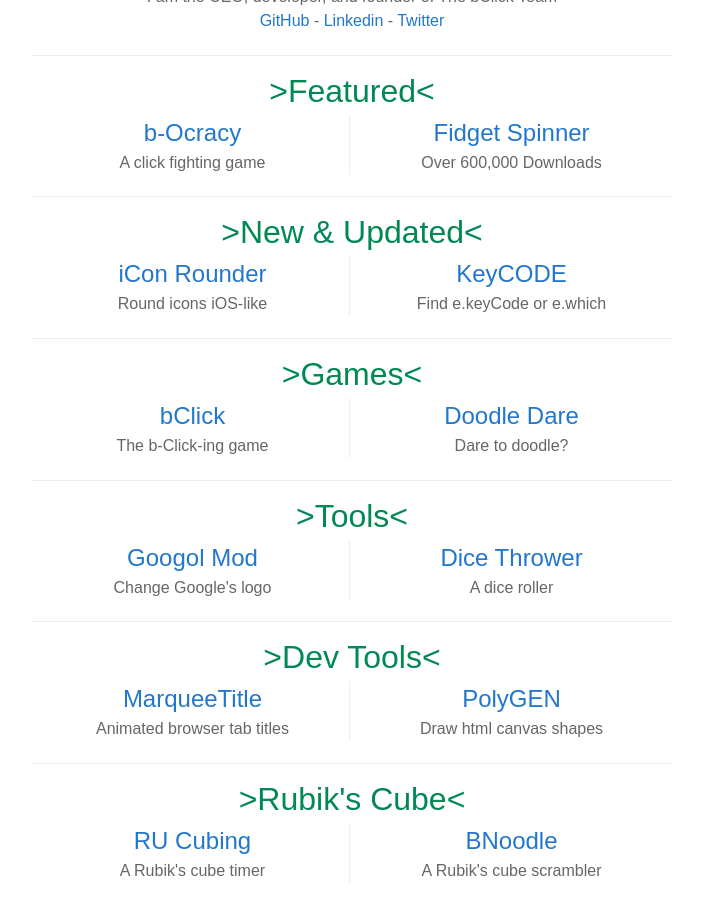
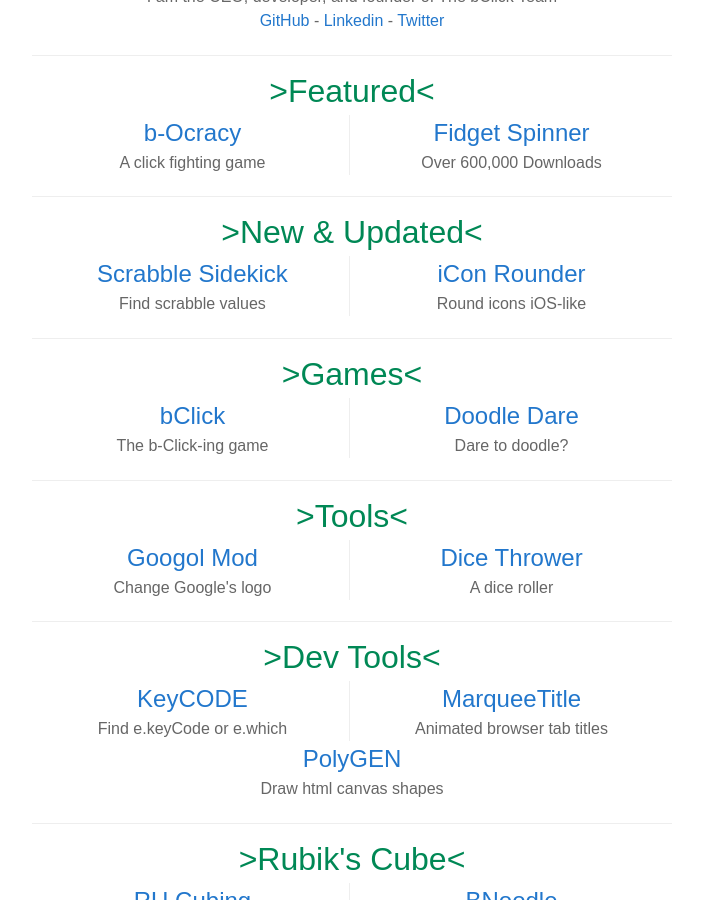
Before and after one commit to cameronsamuels/cameronsamuels.github.io, a Jekyll site: the page built from index.html, in a window 1280 px wide and 900 px high, scrolled down 339 px. Shown: the whole window, without its empty margins (288-991 px from the left). Built offline with Jekyll 4.4.1, drawn with Linux system fonts in a browser that asks for light colours.

Commit message:
Added scrabble sidekick listing

```diff
--- a/index.html
+++ b/index.html
@@ -19,8 +19,8 @@
 		<div><h2><a href=https://bocracy.com>b-Ocracy</a></h2><p>A click fighting game</p></div>
 		<div><h2><a href=fidget>Fidget Spinner</a></h2><p>Over 600,000 Downloads</p></div>
 		<h1>New &amp; Updated</h1>
+		<div><h2><a href=scrabble>Scrabble Sidekick</a></h2><p>Find scrabble values</p></div>
 		<div><h2><a href=iconrounder>iCon Rounder</a></h2><p>Round icons iOS-like</p></div>
-		<div><h2><a href=keycode>KeyCODE</a></h2><p>Find e.keyCode or e.which</p></div>
 		<h1>Games</h1>
 		<div><h2><a href=http://bclick.ml>bClick</a></h2><p>The b-Click-ing game</p></div>
 		<div><h2><a href=http://appsto.re/us/8N3jjb.i>Doodle Dare</a></h2><p>Dare to doodle?</p></div>
@@ -28,6 +28,7 @@
 		<div><h2><a href=http://goo.gl/66Kgeg>Googol Mod</a></h2><p>Change Google's logo</p></div>
 		<div><h2><a href=dicethrower>Dice Thrower</a></h2><p>A dice roller</p></div>
 		<h1>Dev Tools</h1>
+		<div><h2><a href=keycode>KeyCODE</a></h2><p>Find e.keyCode or e.which</p></div>
 		<div><h2><a href=marqueetitle>MarqueeTitle</a></h2><p>Animated browser tab titles</p></div>
 		<div><h2><a href=polygen>PolyGEN</a></h2><p>Draw html canvas shapes</p></div>
 		<h1>Rubik's Cube</h1>
```
